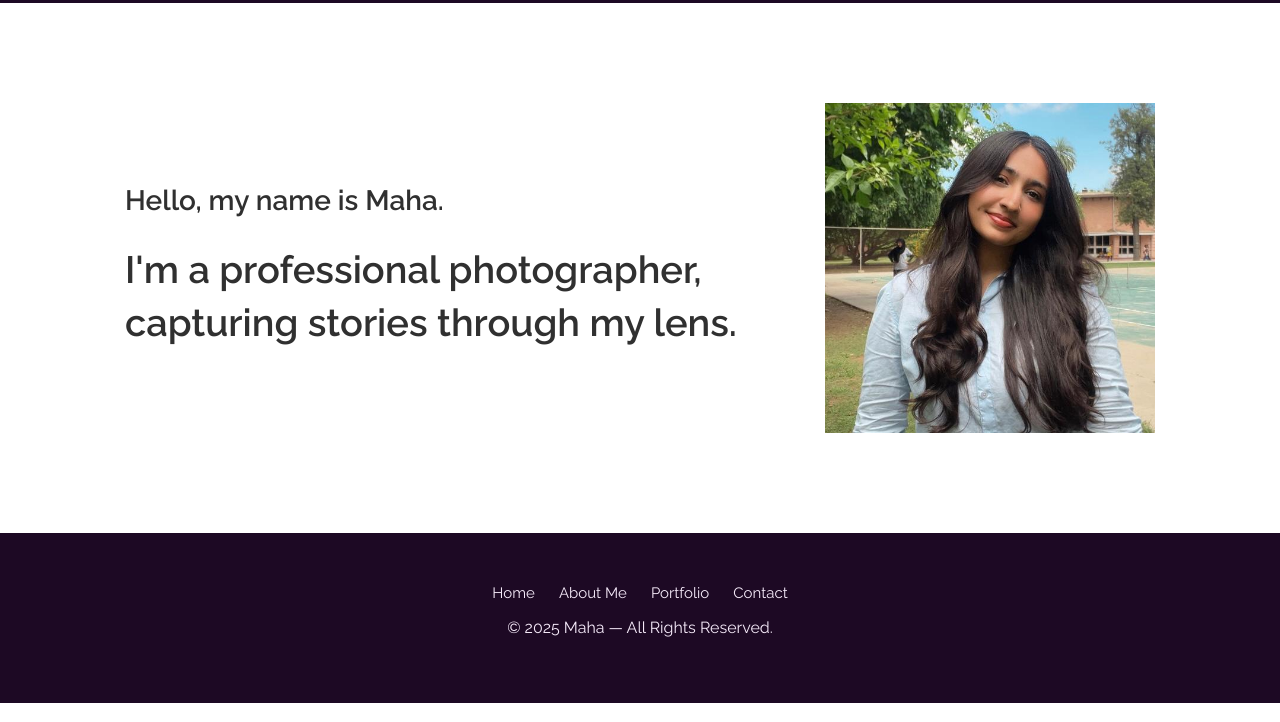
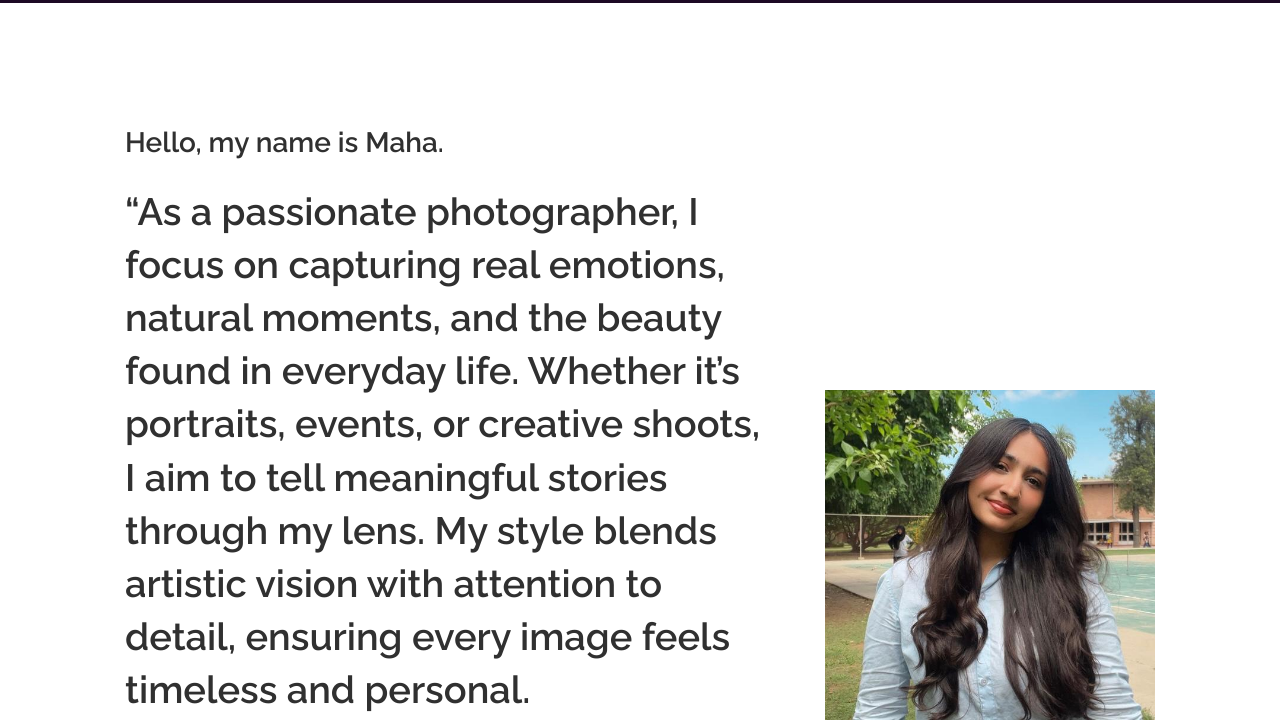
Before and after one commit to maha66233/portfolio, a plain HTML site: page index.html in a window 1280 px wide. Shown: the part 96-818 px from the top of the page. Drawn offline with Linux system fonts and the light colour scheme.

Commit message:
Update index.html

```diff
--- a/index.html
+++ b/index.html
@@ -134,7 +134,7 @@
     <div class="section">
         <div class="text_box">
             <h2>Hello, my name is Maha.</h2>
-            <h1>I'm a professional photographer, capturing stories through my lens.</h1>
+            <h1>“As a passionate photographer, I focus on capturing real emotions, natural moments, and the beauty found in everyday life. Whether it’s portraits, events, or creative shoots, I aim to tell meaningful stories through my lens. My style blends artistic vision with attention to detail, ensuring every image feels timeless and personal. Photography is more than just a job for me—it’s a way to preserve memories and create lasting connections with the people I work with.</h1>
         </div>
 
         <div class="image_box">
```
